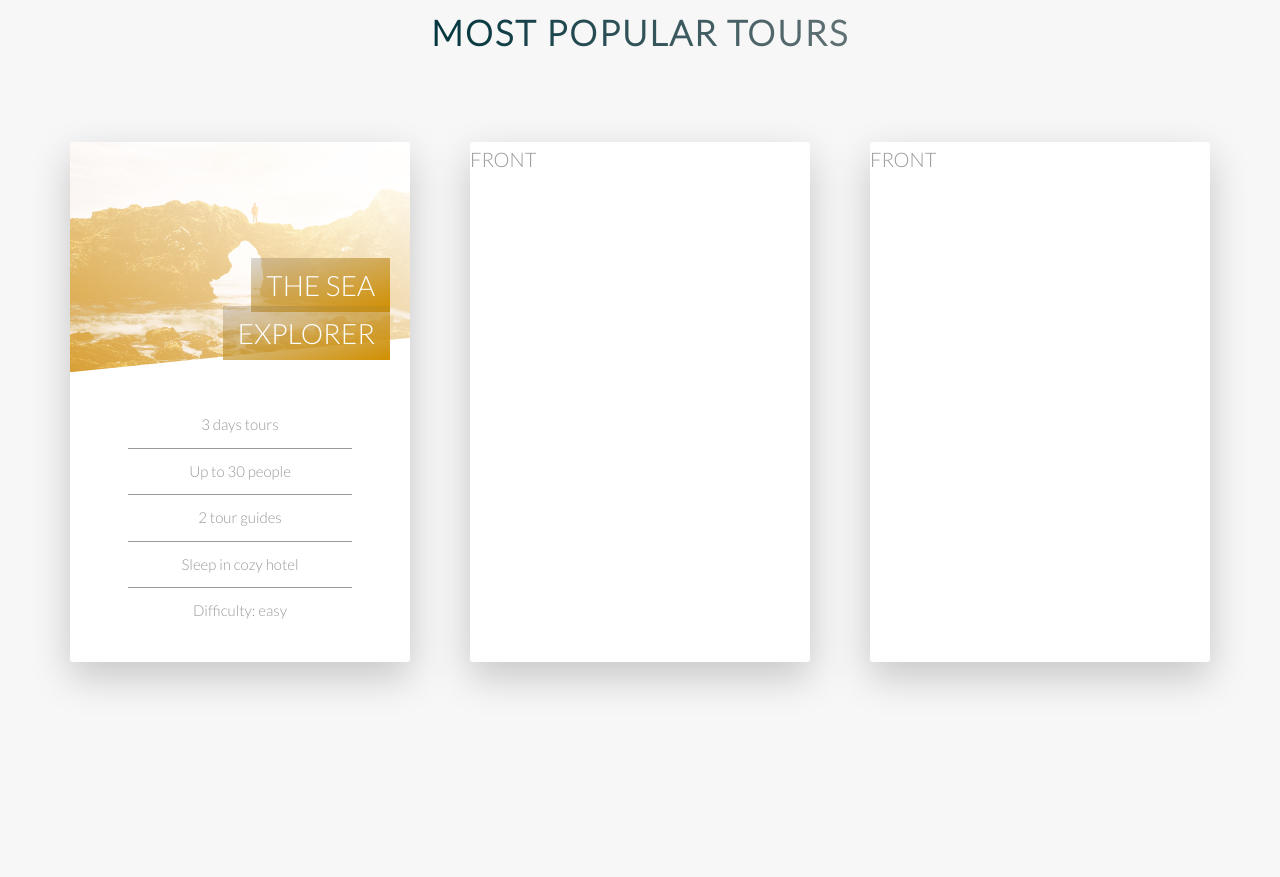
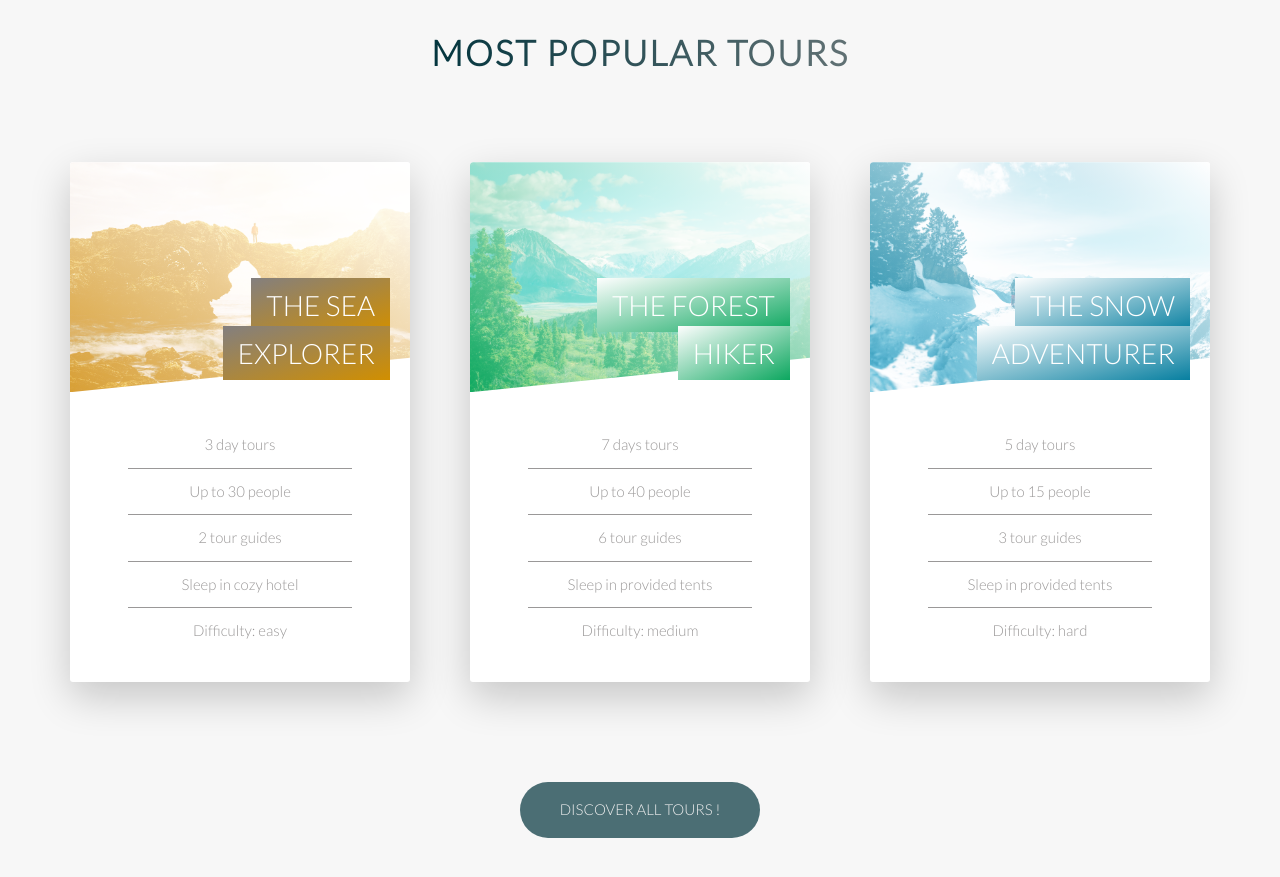
Before and after one commit to IvanRadovic/Natours---CSS-, a website: page index.html in a window 1280 px wide. Shown: the part 2290-3167 px from the top of the page. Drawn offline with Linux system fonts and the light colour scheme; a web font is replaced by a local one.

Commit message:
Finishing Tour section

```diff
--- a/index.html
+++ b/index.html
@@ -86,7 +86,7 @@
                     <div class="col-1-of-4">
                         <div class="feature-box">
                             <i class="fa-regular fa-heart feature-box__icon"></i>
-                            <h3 class="heading-tertiary u-margin-bottom-small">Live a healtiher life</h3>
+                            <h3 class="heading-tertiary u-margin-bottom-small">Live a healthier life</h3>
                             <p class="feature-box__text">Lorem ipsum dolor sit amet, consectetur adipisicing elit. Saepe dignissimos, laboriosam ab quam facilis qui.</p>
                         </div>
                     </div>
@@ -112,7 +112,7 @@
                                 </div>
                                 <div class="card__details">
                                     <ul>
-                                        <li>3 days tours</li>
+                                        <li>3 day tours</li>
                                         <li>Up to 30 people</li>
                                         <li>2 tour guides</li>
                                         <li>Sleep in cozy hotel</li>
@@ -121,32 +121,85 @@
                                 </div>
                             </div>
                             <div class="card__side card__side--back card__side--back-1">
-                                BACK
+                                <div class="card__cta">
+                                    <div class="card__price-box">
+                                        <p class="card__price-only">Only</p>
+                                        <p class="card__price-value">$297</p>
+                                    </div>
+                                    <a href="#" class="btn btn--white">Book now!</a>
+                                </div>
                             </div>
                         </div>
                     </div>
                     <div class="col-1-of-3">
                         <div class="card">
                             <div class="card__side card__side--front">
-                                FRONT
+                                <div class="card__picture card__picture-2">
+                                    &nbsp;
+                                </div>
+                                <div class="card__heading">
+                                    <span class="card__heading-span card__heading-span--2">
+                                        The forest hiker
+                                    </span>
+                                </div>
+                                <div class="card__details">
+                                    <ul>
+                                        <li>7 days tours</li>
+                                        <li>Up to 40 people</li>
+                                        <li>6 tour guides</li>
+                                        <li>Sleep in provided tents</li>
+                                        <li>Difficulty: medium</li>
+                                    </ul>
+                                </div>
                             </div>
                             <div class="card__side card__side--back card__side--back-2">
-                                BACK
+                                <div class="card__cta">
+                                    <div class="card__price-box">
+                                        <p class="card__price-only">Only</p>
+                                        <p class="card__price-value">$497</p>
+                                    </div>
+                                    <a href="#" class="btn btn--white">Book now!</a>
+                                </div>
                             </div>
                         </div>
                     </div>
                     <div class="col-1-of-3">
                         <div class="card">
                             <div class="card__side card__side--front">
-                                FRONT
+                                <div class="card__picture card__picture-3">
+                                    &nbsp;
+                                </div>
+                                <div class="card__heading">
+                                    <span class="card__heading-span card__heading-span--3">
+                                        The snow adventurer
+                                    </span>
+                                </div>
+                                <div class="card__details">
+                                    <ul>
+                                        <li>5 day tours</li>
+                                        <li>Up to 15 people</li>
+                                        <li>3 tour guides</li>
+                                        <li>Sleep in provided tents</li>
+                                        <li>Difficulty: hard</li>
+                                    </ul>
+                                </div>
                             </div>
                             <div class="card__side card__side--back card__side--back-3">
-                                BACK
+                                <div class="card__cta">
+                                    <div class="card__price-box">
+                                        <p class="card__price-only">Only</p>
+                                        <p class="card__price-value">$897</p>
+                                    </div>
+                                    <a href="#" class="btn btn--white">Book now!</a>
+                                </div>
                             </div>
                         </div>
                     </div>
                 </div>
 
+                <div class="u-center-text u-margin-top-huge">
+                    <a href="#" class="btn btn--green"> Discover all tours !</a>
+                </div>
             </section>
         </main>
 
--- a/sass/base/_utilities.scss
+++ b/sass/base/_utilities.scss
@@ -1,15 +1,7 @@
-.u-center-text{
-    text-align: center;
-}
+.u-center-text{ text-align: center; }
+.u-margin-bottom-big{ margin-bottom: 8rem; }
+.u-margin-bottom-medium{ margin-bottom: 2rem; }
+.u-margin-bottom-small{ margin-bottom: 1.5rem; }
 
-.u-margin-bottom-big{
-    margin-bottom: 8rem;
-}
-
-.u-margin-bottom-medium{
-    margin-bottom: 2rem;
-}
-
-.u-margin-bottom-small{
-    margin-bottom: 1.5rem;
-}
+.u-margin-top-big{ margin-top: 1.5rem; }
+.u-margin-top-huge{ margin-top: 10rem; }
--- a/sass/components/_button.scss
+++ b/sass/components/_button.scss
@@ -35,6 +35,16 @@
             background-color: $color-white;
         }
     }
+
+    &--green{
+        background-color: $color-dark-blue;
+        color: $color-white !important;
+
+        &::after{
+            background-color: $color-dark-blue;
+        }
+    }
+
 
     &::after{
         content: '';
--- a/sass/components/_card.scss
+++ b/sass/components/_card.scss
@@ -69,6 +69,8 @@
         background-blend-mode: screen;
         -webkit-clip-path:polygon(0 0, 100% 0, 100% 85%, 0 100%);
         clip-path: polygon(0 0, 100% 0, 100% 85%, 0 100%);
+        border-top-left-radius: 3px;
+        border-top-right-radius: 3px;
 
         &-1{
             background-image:linear-gradient(
@@ -79,18 +81,26 @@
         }
 
         &-2{
-            background-image: url(../../img/nat-6.jpg);
+            background-image: linear-gradient(
+                to left bottom,
+                rgba(254, 254, 254),
+                rgb(12, 167, 95)
+            ), url(../../img/nat-6.jpg);
         }
 
         &-3{
-            background-image: url(../../img/nat-7.jpg);
+            background-image: linear-gradient(
+                to left bottom,
+                rgba(255, 255, 255),
+                rgb(7, 127, 160)
+            ), url(../../img/nat-7.jpg);
         }
     }
 
     /* --- Heading --- */
     &__heading{
         font-size: 2.8rem;
-        font-weight: 300;
+        font-weight: 400;
         text-transform: uppercase;
         color: #ffff;
         text-align: right;
@@ -110,8 +120,24 @@
         &--1{
             background-image:linear-gradient(
                 to right bottom,
-                rgba(131, 127, 127, 0.3),
+                rgba(131, 127, 127),
                 rgb(209, 143, 0)
+            );
+        }
+
+        &--2{
+            background-image:linear-gradient(
+                to right bottom,
+                rgba(254, 254, 254),
+                rgb(12, 167, 95)
+            );
+        }
+
+        &--3{
+            background-image:linear-gradient(
+                to right bottom,
+                rgba(255, 255, 255),
+                rgb(7, 127, 160)
             );
         }
     }
@@ -136,4 +162,29 @@
             }
         }
     }
+
+    /* --- BACK STYLE --- */
+    &__cta{
+        position: absolute;
+        top: 50%;
+        left: 50%;
+        transform: translate(-50%, -50%);
+        text-align: center;
+    }
+
+    &__price-box{
+        text-align: center;
+        margin-bottom: 8rem;
+        color: #ffff;
+    }
+
+    &__price-only{
+        font-size: 1.6rem;
+        text-transform: uppercase;
+    }
+
+    &__price-value{
+        font-size: 6rem;
+        font-weight: 200;
+    }
 }
--- a/sass/components/_feature-box.scss
+++ b/sass/components/_feature-box.scss
@@ -10,7 +10,7 @@
 
     &__icon{
         font-size: 6rem;
-        margin-bottom: 0.5rem;
+        margin-bottom: 2.5rem;
         display: inline-block;
         background-image: linear-gradient(to right,rgb(3, 53, 62), rgb(97, 113, 116));
         -webkit-background-clip: text;
--- a/sass/pages/_home.scss
+++ b/sass/pages/_home.scss
@@ -26,6 +26,6 @@
 
 .section-tours{
     background-color: $color-grey-light-1;
-    padding: 25rem 0 50rem 0;
+    padding: 25rem 0 15rem 0;
     margin-top: -10rem;
 }
```
Also changed, not shown: sass/main.css, 1 other file.
